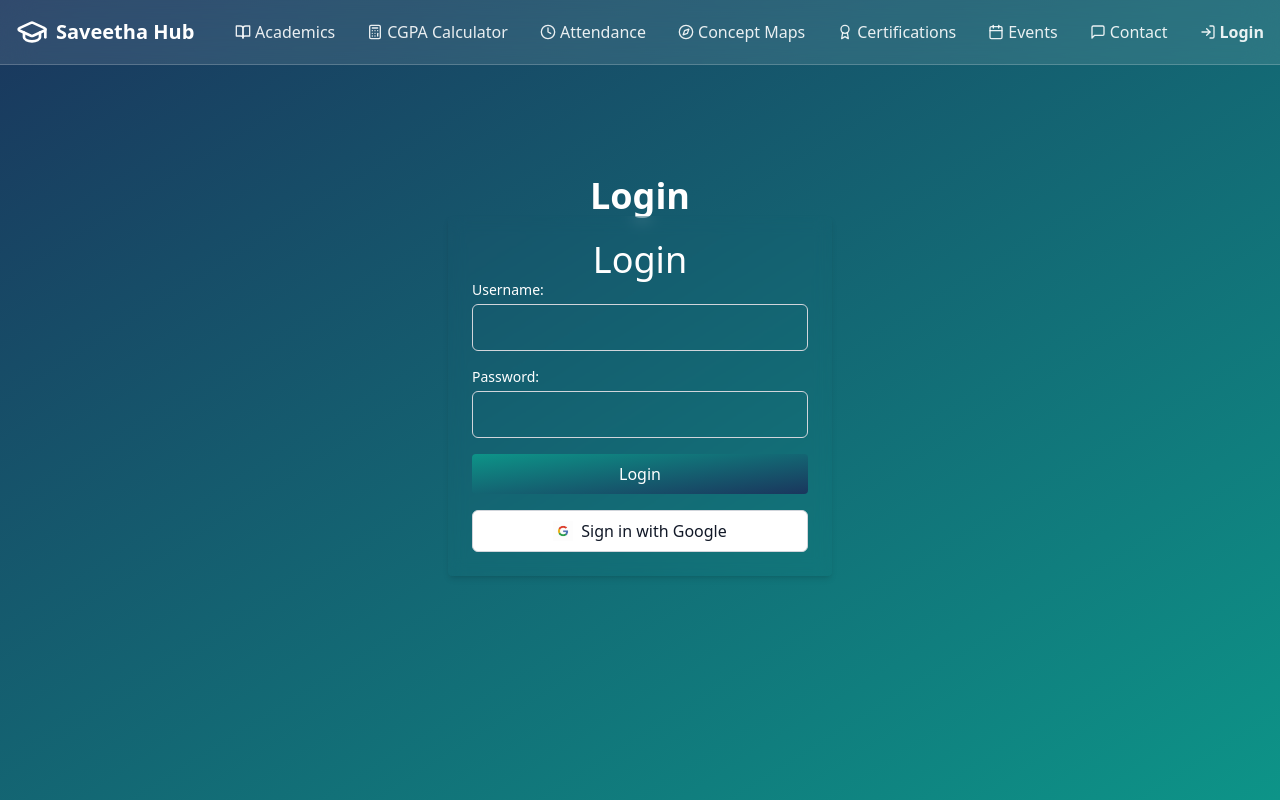
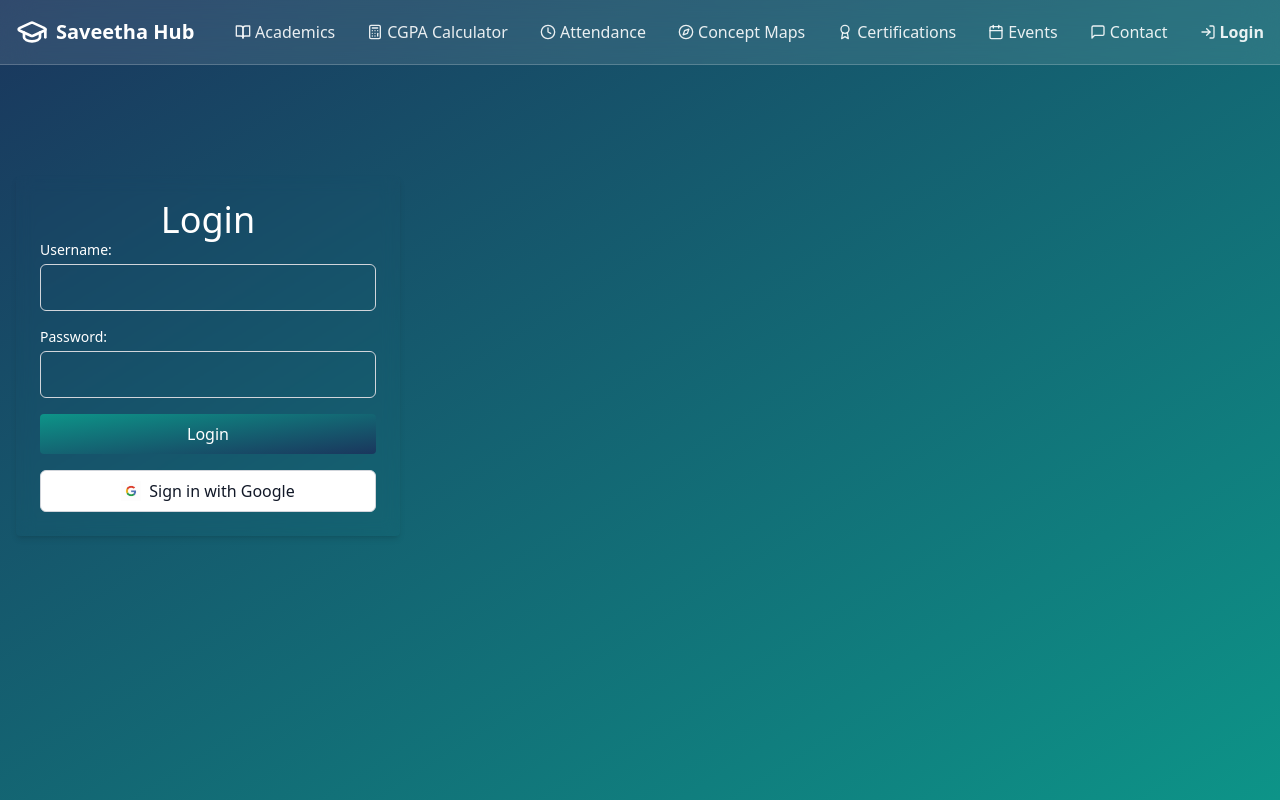
Before and after one commit to ComradeMohan/saveethahub, a React (Vite) app: page /login in a window 1280 px wide. Built offline with nearby package versions, Linux system fonts and the light colour scheme.

Commit message:
Update LoginPage.tsx

```diff
--- a/src/pages/LoginPage.tsx
+++ b/src/pages/LoginPage.tsx
@@ -1,12 +1,17 @@
 // src/pages/LoginPage.tsx
+
 import React from 'react';
 import LoginForm from '../components/LoginForm';
 
-const LoginPage: React.FC = () => {
+interface Props {
+    setUser: (user: { username: string }) => void; // Define the prop type
+}
+
+const LoginPage: React.FC<Props> = ({ setUser }) => {
     return (
-        <div style={{ maxWidth: '24rem' }} className="mx-auto mt-24">
-            <h1 className='text-4xl  font-semibold text-center text-white '>Login</h1>
-            <LoginForm />
+        <div className="mx-auto mt-24">
+
+            <LoginForm setUser={setUser} />
         </div>
     );
 };
```
